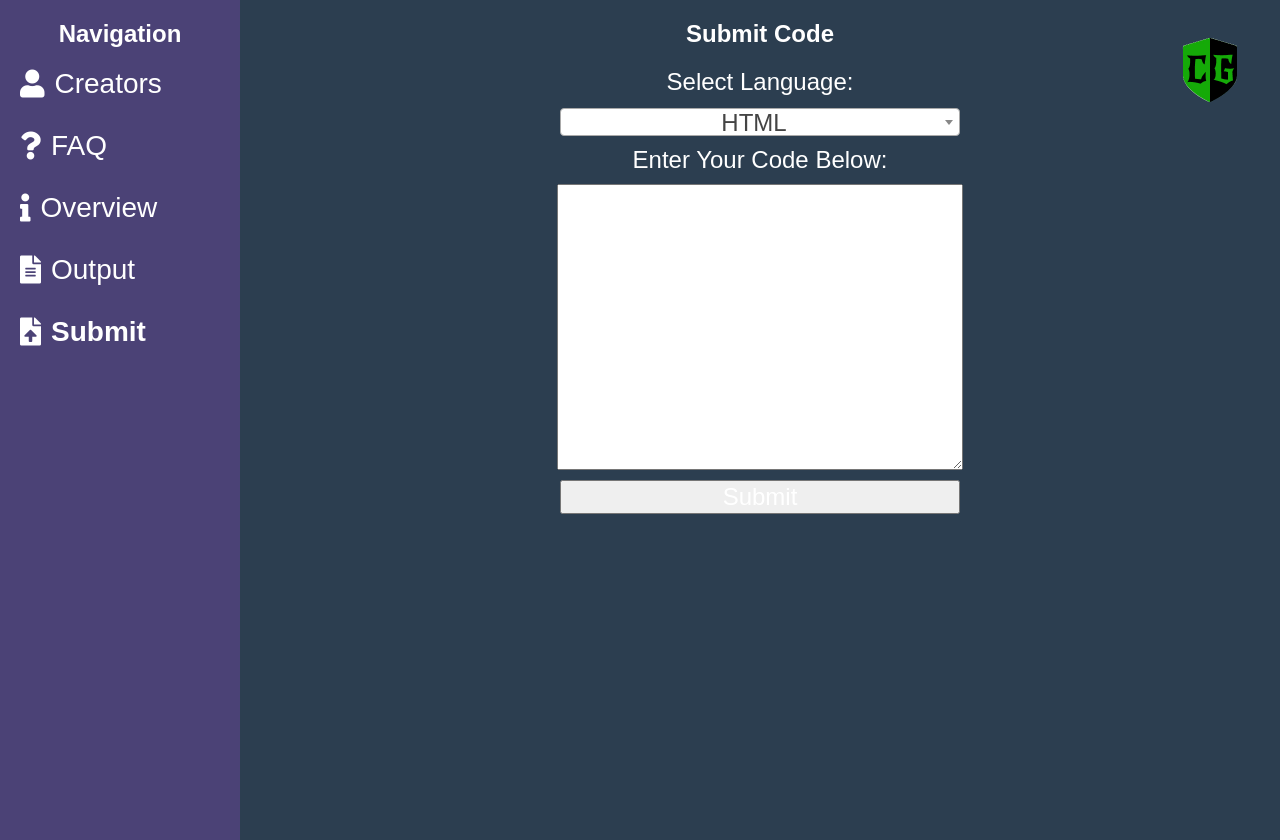
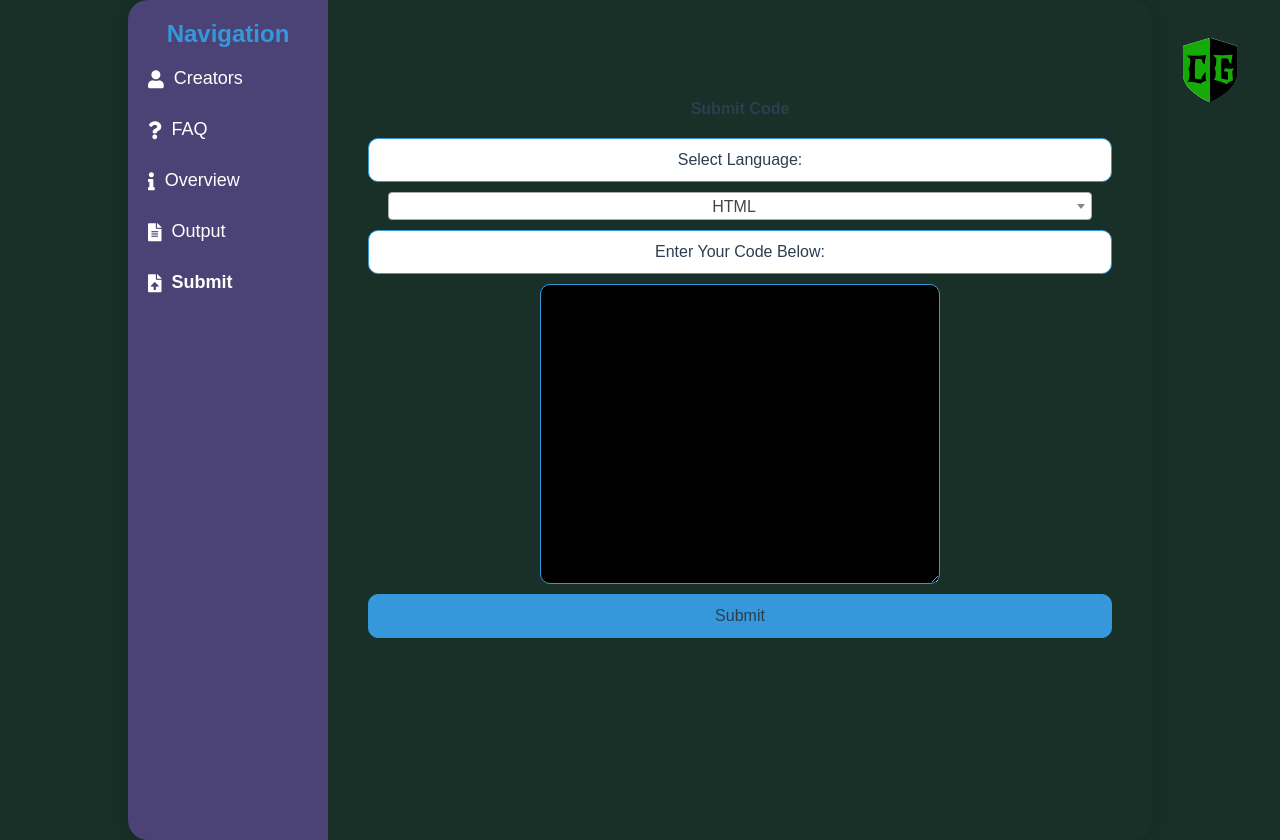
Before and after one commit to shayanakram25/HackTJ24, a Flask app: page /submit in a window 1280 px wide. Run offline with Flask 3, Linux system fonts and the light colour scheme.

Commit message:
Update submit.html

```diff
--- a/Hack TJ Website/templates/submit.html
+++ b/Hack TJ Website/templates/submit.html
@@ -10,13 +10,22 @@
     <style>
       body {
           font-family: "Poppins", sans-serif;
-            background-color: #2c3e50; /* Updated background color */
+          background-color: #183028;
           margin: 0;
           padding: 0;
+          display: flex;
+          align-items: center;
+          justify-content: center;
+          min-height: 100vh;
       }
 
         .container {
             display: flex;
+            width: 80%; /* Adjusted the width */
+            max-width: 1200px; /* Added max-width for better responsiveness */
+            border-radius: 20px;
+            overflow: hidden;
+            box-shadow: 0 0 20px rgba(0, 0, 0, 0.2);
         }
 
         .sidebar {
@@ -45,7 +54,7 @@
             text-decoration: none;
             display: flex;
             align-items: center;
-            font-size: 28px;
+            font-size: 18px;
         }
 
         .sidebar ul li a.active {
@@ -58,28 +67,32 @@
 
         .main-content {
             flex: 1;
-            padding: 20px;
+            padding: 40px;
             display: flex;
             flex-direction: column;
             align-items: center;
+            background-color: #183028; /* Match the background color of other pages */
+            border-radius: 0 20px 20px 0;
         }
 
         .main-content * {
-            font-size: 24px;
-            color: #fff; /* Updated font color */
+            font-size: 16px; /* Smaller font size */
+            color: #2c3e50; /* Match the font color of other pages */
         }
 
         form {
             width: 100%;
-            max-width: 600px;
-            margin: 0 auto;
+            max-width: 800px;
             text-align: center;
+            padding: 20px;
+            margin-top: 40px; /* Increased margin for space between sections */
         }
 
         h2 {
             margin-top: 0;
             margin-bottom: 20px;
             text-align: center;
+            color: #3498db; /* Adjusted heading color */
         }
 
         label,
@@ -89,7 +102,39 @@
             margin: 10px auto;
             display: block;
             width: 100%;
+            border: 1px solid #3498db; /* Adjusted border color */
+            border-radius: 10px;
+            padding: 12px;
+            box-sizing: border-box;
+            background-color: #fff; /* Adjusted background color */
+            color: white; /* Adjusted font color */
+            outline: none;
+        }
+
+        textarea {
+         background-color: black;
+         color: white;
+         border: 1px solid #3498db;
+         border-radius: 10px;
+         padding: 12px;
+         box-sizing: border-box;
+         width: 100%;
          max-width: 400px;
+         height: 300px;
+         resize: vertical;
+         outline: none;
+        }
+
+
+        button {
+            background-color: #3498db;
+            cursor: pointer;
+            transition: background-color 0.3s;
+            color: #fff; /* Adjusted font color */
+        }
+
+        button:hover {
+            background-color: #2980b9;
         }
 
         .logo {
@@ -129,7 +174,7 @@
                     <option value="c">C</option>
                 </select>
                 <label for="code">Enter Your Code Below:</label>
-                <textarea id="code" name="code" rows="10" cols="50"></textarea>
+                <textarea id="code" name="code" rows="15" cols="50"></textarea>
                 <button type="submit">Submit</button>
             </form>
         </div>
```
Lines whose indentation alone changed are shown as unchanged.
